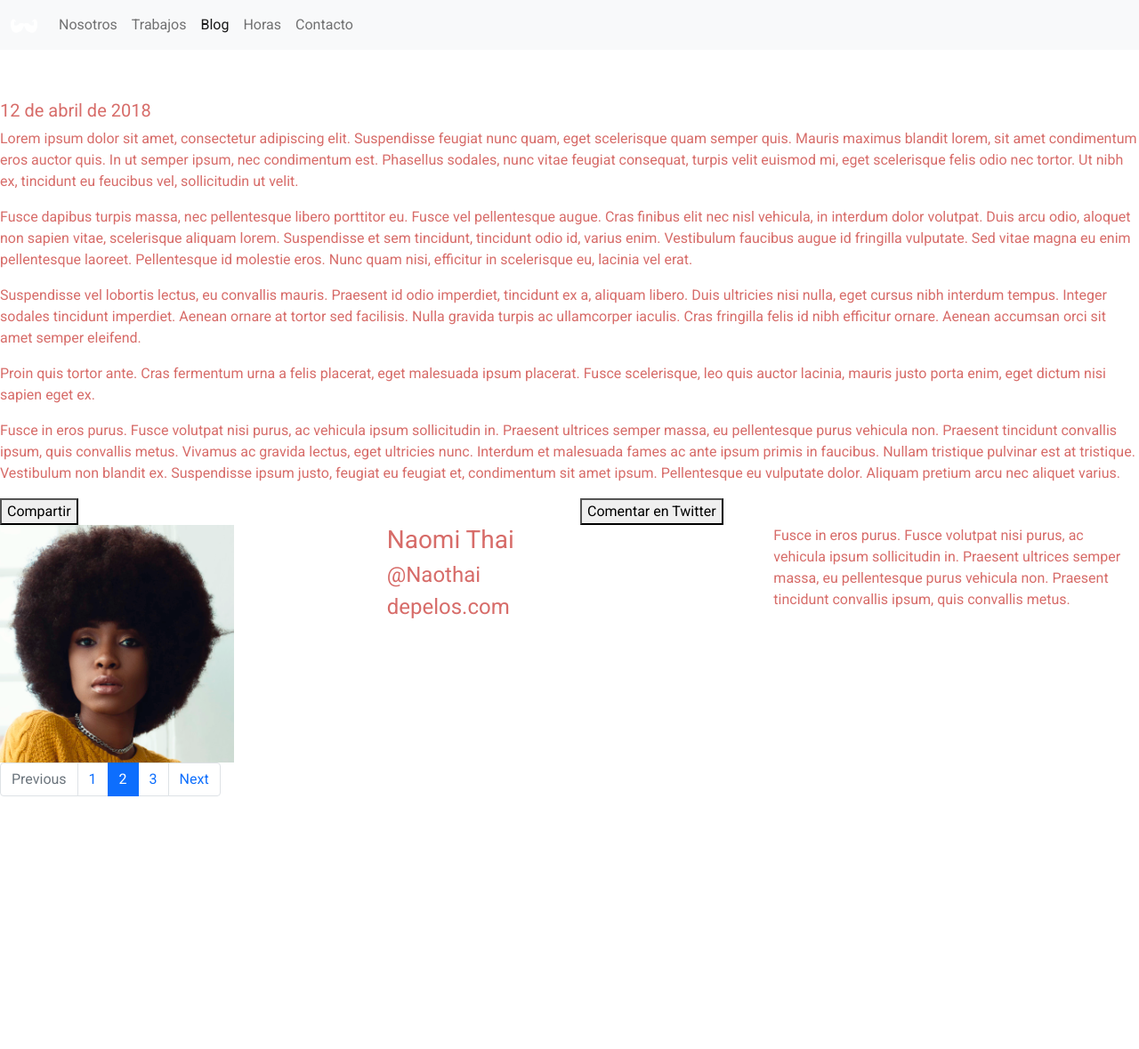
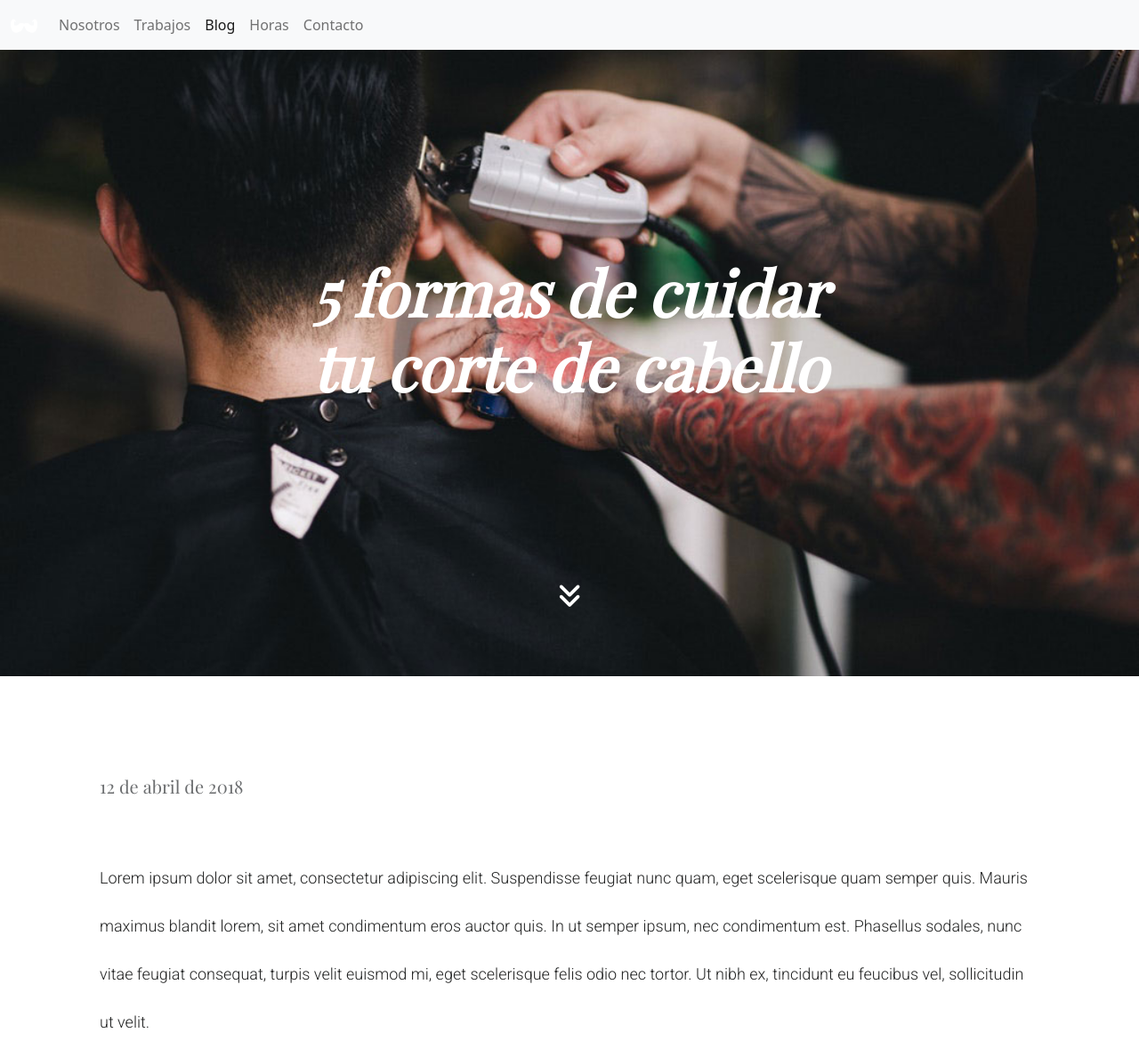
Before and after one commit to GCasanova84/Desafio-Tienda-XDA, a plain HTML site: page index.html in a window 1280 px wide. Shown: the top 1179 px of the page at 89% size. Before the commit the page ends 1017 px from the top, so only its background shows below. Drawn offline with nearby package versions, Linux system fonts and the light colour scheme; a web font is replaced by a local one.

Commit message:
Se agrega CSS mediante los parciales para dar estilo, inconcluso

```diff
--- a/assets/sass/base/_reset.scss
+++ b/assets/sass/base/_reset.scss
@@ -1,6 +1,7 @@
-body {
+body * {
   margin: 0;
+  padding: 0;
 }
-img {
+img, media {
   max-width: 100%;
 }
--- a/assets/sass/base/_typography.scss
+++ b/assets/sass/base/_typography.scss
@@ -1,4 +1,49 @@
-body{
+.header__title {
+  margin-bottom: 15vw;
+  h1 {
+    font-family: $playfair;
+    font-size: $xx-large;
+    font-weight: $blacki;
+    color: $white;
+    font-style: italic;
+  }
+}
+.article__text {
+  font-size: $large;
+    & .article__title {
+    font-family: $playfair;
+    font-weight: $regular;
+    color: $nickel;
+  }
+  p {
+    font-family: $roboto;
+    font-weight: $lighti;
+    color: $raisin-black;
+    line-height: 3*($large);
+    & .article__paragraph-emphasis {
+      color: $fuzzy-wuzzy;
+    }
+  }
+}
+.contact__contact {
+  font-size: $x-large;
+  padding-top: 5rem;
+  & .contact__name {
+    font-family: $playfair;
+    font-weight: $blacki;
+    font-style: italic;
+    color: $eerie-black;
+  }
+  & .contact__email {
+    font-family: $roboto;
+    font-weight: $lighti;
+    color: $spanish-pink;
+  }
+}
+.contact__text {
+  padding-top: 4.5rem;
   font-family: $roboto;
-  color: $ruddy-pink;
+  font-weight: $regular;
+  color: $nickel;
+  line-height: 3*($medium);
 }
--- a/assets/sass/components/_links.scss
+++ b/assets/sass/components/_links.scss
@@ -0,0 +1,19 @@
+.header__link {
+  a {
+    font-size: $x-large;
+    color: $white;
+  }
+  &:hover {
+    a {
+      font-size: 1.1*($x-large);
+      text-shadow: 0 0 3px $platinum;
+    }
+  }
+}
+.contact__link {
+  font-family: $roboto;
+  font-size: $x-large;
+  font-weight: $lighti!important;
+  color: $spanish-pink;
+  text-decoration: none;
+}
--- a/assets/sass/pages/_index.scss
+++ b/assets/sass/pages/_index.scss
@@ -0,0 +1,34 @@
+.header {
+  background-color: $eerie-black;
+  background-image: url('../img/post-image.jpg');
+  height: 55vw;
+  background-size: cover;
+  background-repeat: no-repeat;
+  background-position: center;
+  padding: 18vw 25vw;
+}
+.header__container {
+  text-align: center;
+}
+.article {
+  padding: 7rem;
+  & .article__title {
+    margin-bottom: 4rem;
+  }
+  p {
+    margin-bottom: 3rem;
+  }
+}
+.contact {
+  padding: 7rem;
+  border-top: 2px solid $platinum;
+}
+.contact__thumbnail, .contact__contact, .contact__text {
+  border: 1px solid pink;
+}
+.pagination-container {
+  background-color: $platinum;
+}
+.footer {
+  background-color: $eerie-black;
+}
--- a/index.html
+++ b/index.html
@@ -6,11 +6,12 @@
     <meta http-equiv= "X-UA-Compatible" content= "ie=edge">
     <link rel="preconnect" href="https://fonts.gstatic.com">
     <link href="https://fonts.googleapis.com/css2?family=Playfair+Display:ital,wght@0,400;1,900&family=Roboto:wght@300;400&display=swap" rel="stylesheet">
+    <script src="https://kit.fontawesome.com/a236162b1f.js" crossorigin="anonymous"></script>
     <link rel="stylesheet" href="assets/css/style.css">
     <title>Barbershop</title>
   </head>
   <body>
-    <nav id="navegador" class="navbar navbar-expand-lg navbar-light bg-light">
+    <nav id="nav" class="navbar navbar-expand-lg navbar-light bg-light">
       <div class="container-fluid">
         <a class="navbar-brand" href="#">
           <img src="assets/img/logo.png" alt="logo" width="30" height="24">
@@ -39,26 +40,20 @@
         </div>
       </div>
     </nav>
-    <header>
-      <div class="bg-image" style="background-image: url('assets/img/post-img.jpg');">
-        <div class="">
-          <div class="text-white">
-            <div class="">
-              <div class="">
-                <h1>5 formas de cuidar tu corte de cabello</h1>
-              </div>
-              <div class="">
-
-              </div>
-            </div>
-          </div>
+    <header id="header" class="header">
+      <div class="header__container">
+        <div class="header__title">
+          <h1>5 formas de cuidar tu corte de cabello</h1>
+        </div>
+        <div class="header__link">
+          <a href="#article"><i class="fas fa-angle-double-down"></i></a>
         </div>
       </div>
     </header>
-    <article class="">
-      <div class="">
-        <div class="">
-          <h5>12 de abril de 2018</h5>
+    <article id="article" class="article">
+      <div class="article__container">
+        <div class="article__text">
+          <h5 class="article__title">12 de abril de 2018</h5>
           <p>Lorem ipsum dolor sit amet, consectetur adipiscing elit. Suspendisse feugiat nunc quam, eget scelerisque quam semper quis. Mauris maximus
             blandit lorem, sit amet condimentum eros auctor quis. In ut semper ipsum, nec condimentum est. Phasellus sodales, nunc vitae feugiat
             consequat, turpis velit euismod mi, eget scelerisque felis odio nec tortor. Ut nibh ex, tincidunt eu feucibus vel, sollicitudin ut velit.</p>
@@ -72,37 +67,33 @@
           <p>Proin quis tortor ante. Cras fermentum urna a felis placerat, eget malesuada ipsum placerat. Fusce scelerisque, leo quis auctor lacinia, mauris
             justo porta enim, eget dictum nisi sapien eget ex.</p>
           <p>Fusce in eros purus. Fusce volutpat nisi purus, ac vehicula ipsum sollicitudin in. Praesent ultrices semper massa, eu pellentesque purus
-            vehicula non. Praesent tincidunt convallis ipsum, quis convallis metus. Vivamus ac gravida lectus, eget ultricies nunc. Interdum et malesuada
+            vehicula non. <span class="article__paragraph-emphasis">Praesent tincidunt convallis</span> ipsum, quis convallis metus. Vivamus ac gravida lectus, eget ultricies nunc. Interdum et malesuada
             fames ac ante ipsum primis in faucibus. Nullam tristique pulvinar est at tristique. Vestibulum non blandit ex. Suspendisse ipsum justo, feugiat
             eu feugiat et, condimentum sit amet ipsum. Pellentesque eu vulputate dolor. Aliquam pretium arcu nec aliquet varius.</p>
         </div>
-        <div class="row">
-          <div class="col">
-            <button type="button" name="button">Compartir</button>
-          </div>
-          <div class="col">
-            <button type="button" name="button">Comentar en Twitter</button>
-          </div>
+        <div class="article__buttons">
+          <button class="article__button" type="button" name="button">Compartir</button>
+          <button class="article__button" type="button" name="button">Comentar en Twitter</button>
         </div>
       </div>
     </article>
-    <section id="naomiThai">
-      <div class="row">
-        <div class="col">
-          <img src="assets/img/naomi-thai.png" class="" alt="Naomi Thai">
+    <section id="contact" class="contact">
+      <div class="contact__container row">
+        <div class="contact__thumbnail col-3">
+          <img src="assets/img/naomi-thai.png" class="thumbnail" alt="Naomi Thai">
         </div>
-        <div class="col">
-          <h3>Naomi Thai</h3>
-          <h4>@Naothai</h4>
-          <h4>depelos.com</h4>
+        <div class="contact__contact col-2">
+          <h3 class="contact__name">Naomi Thai</h3>
+          <a class="contact__link" href="#"><h4>@Naothai</h4></a>
+          <h4 class="contact__email">depelos.com</h4>
         </div>
-        <div class="col">
-          <p>Fusce in eros purus. Fusce volutpat nisi purus, ac vehicula ipsum sollicitudin in. Praesent ultrices semper massa, eu pellentesque purus
+        <div class="contact__text col-7">
+          <p class="contact__paragraph">Fusce in eros purus. Fusce volutpat nisi purus, ac vehicula ipsum sollicitudin in. Praesent ultrices semper massa, eu pellentesque purus
             vehicula non. Praesent tincidunt convallis ipsum, quis convallis metus.</p>
         </div>
       </div>
     </section>
-    <section id="botones">
+    <section id="pagination" class="pagination-container">
       <nav aria-label="...">
         <ul class="pagination">
           <li class="page-item disabled">
@@ -119,10 +110,8 @@
         </ul>
       </nav>
     </section>
-    <footer>
-      <div class="">
-        <img src="assets/img/logo.png" alt="logo">
-      </div>
+    <footer class="footer">
+      <img class="logo" src="assets/img/logo.png" alt="logo">
     </footer>
   </body>
 </html>
```
Also changed, not shown: assets/css/style.css, 1 other file.
